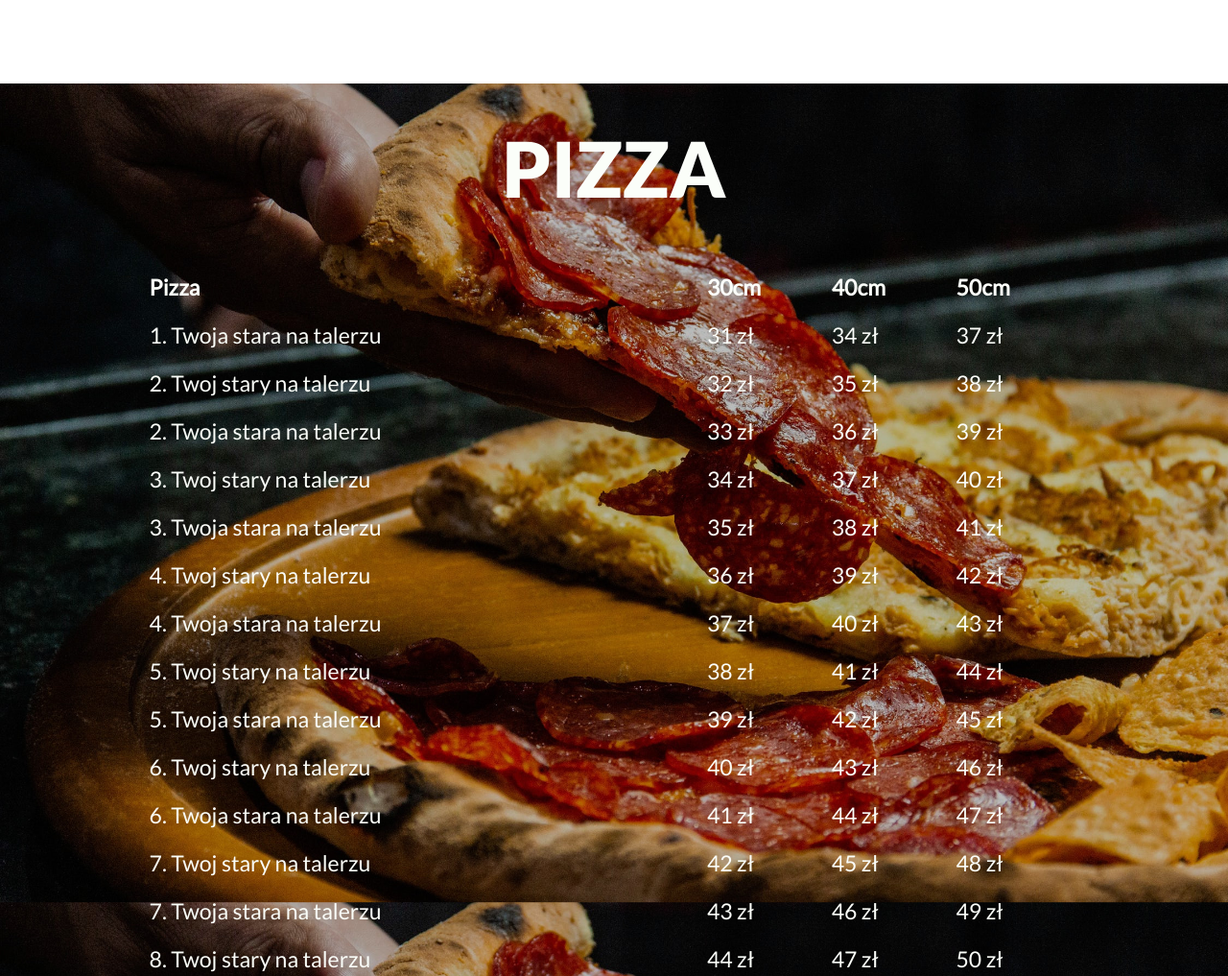
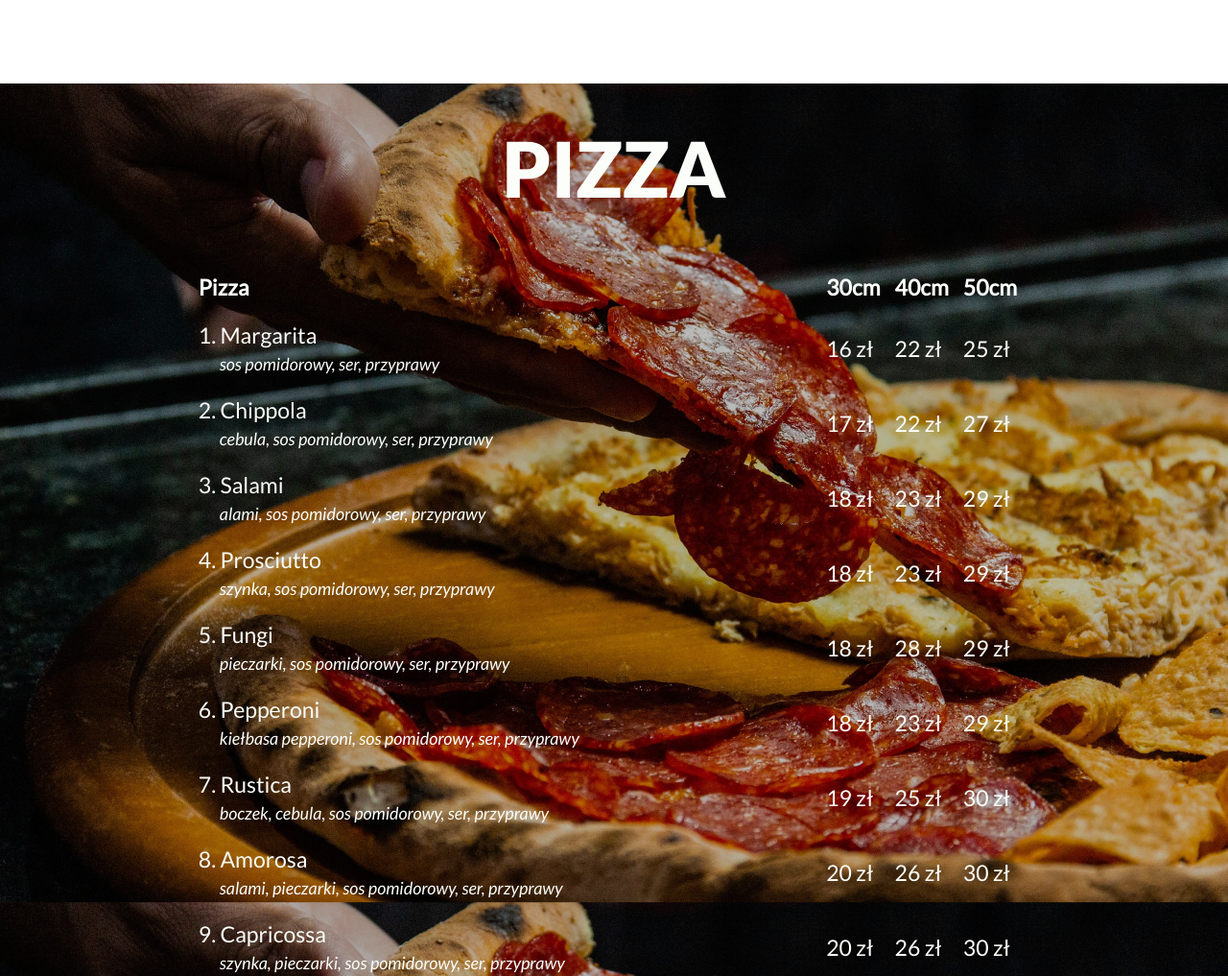
Before and after one commit to skdziwak/pizzeria, a plain HTML site: page index.html in a window 1280 px wide. Shown: the part 1436-2453 px from the top of the page at 96% size. Drawn offline with Linux system fonts and the light colour scheme.

Commit message:
Updated menu

```diff
--- a/index.html
+++ b/index.html
@@ -55,7 +55,7 @@
             </div>
             <div class="block" id="menu">
                 <div class="bg2">
-                    <div class="container">
+                    <div class="container" style="width: 68%;">
                         <h1 class="whitetext">PIZZA</h1>
                         <table class="cennik whitetext" id="cennik">
                         </table>
--- a/script.js
+++ b/script.js
@@ -7,14 +7,20 @@ window.addEventListener('DOMContentLoaded', (event) => {
         rows.forEach(row => {
             cells = row.split('\t');
             var tr = document.createElement('tr');
-            tr.innerHTML = '<tr>'
-            cells.forEach(cell => {
+            tr.innerHTML = '<tr>';
+
+            for(var i = 0 ; i < 4 ; i++) {
+                var cell = cells[i];
                 if(first) {
                     tr.innerHTML += '<th>' + cell + '</th>';
                 } else {
-                    tr.innerHTML += '<td>' + cell + '</td>';
+                    if (i == 0) {
+                        tr.innerHTML += '<td>' + cell + '<br/><a class="sklad">' + cells[4] + '</a></td>';
+                    } else {
+                        tr.innerHTML += '<td>' + cell + '</td>';
+                    }
                 }
-            })
+            }
             first = false;
             tr.innerHTML += '</tr>'
             table.appendChild(tr);
--- a/style.css
+++ b/style.css
@@ -178,4 +178,10 @@ table.cennik td,th {
     padding: 10px 0;
     text-align: left;
     font-size: 23px;
+    white-space: pre-wrap;
 }
+.sklad {
+    font-family: Lato-Italic;
+    font-size: 18px;
+    padding-left: 22px;
+}
```
Also changed, not shown: menu.txt, 1 other file.
